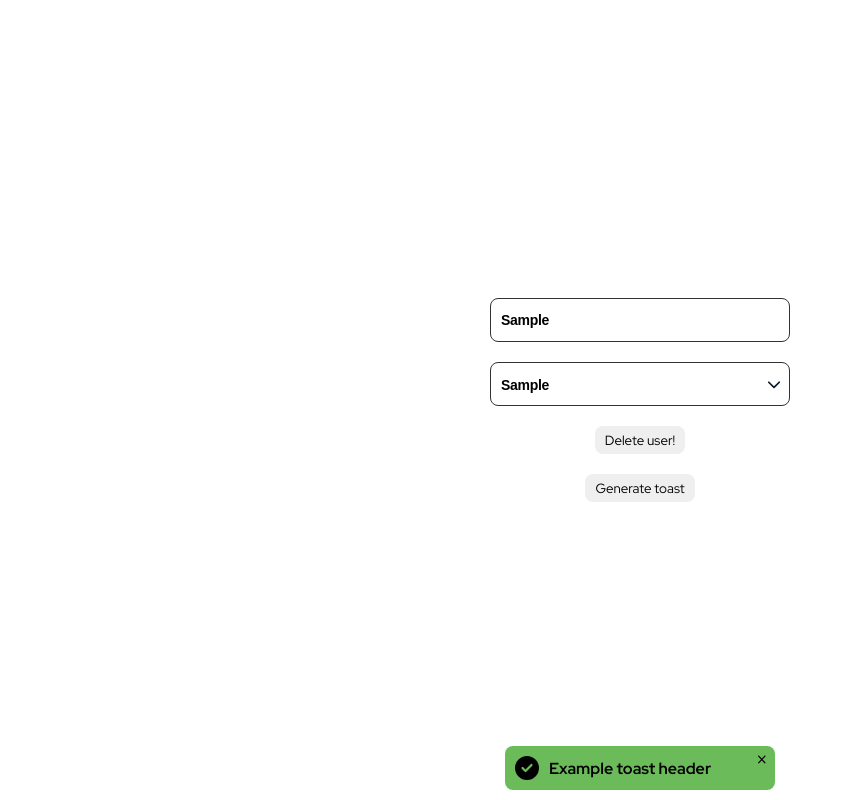
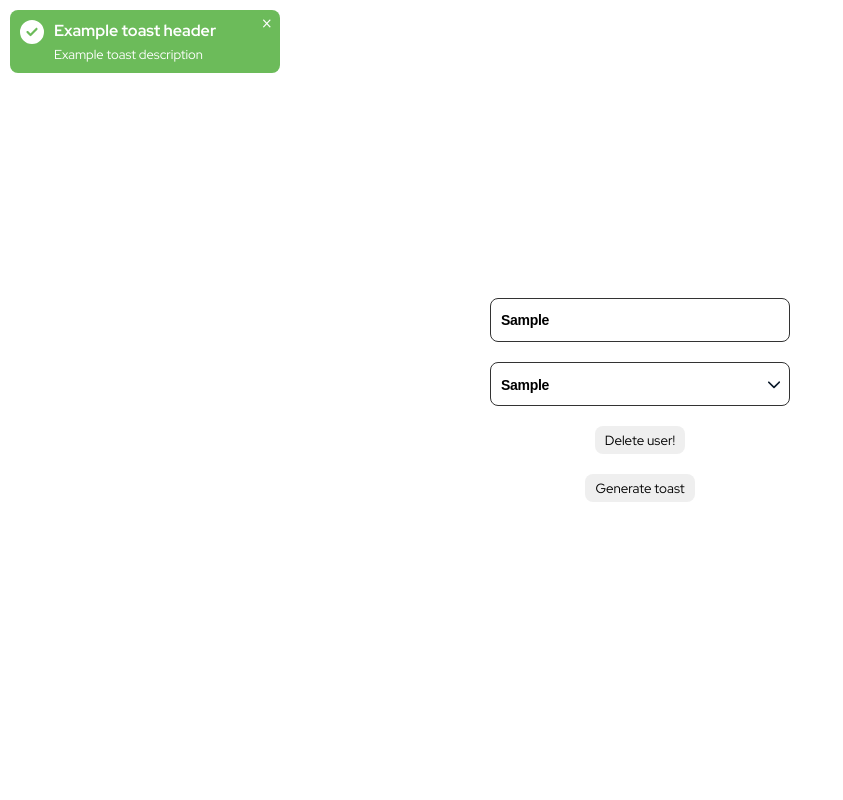
Before and after one commit to rartamosa/React-UI-components, a React (Create React App) app: page / in a window 1280 px wide. Both pictures are taken after typing "Sample", "Sample" into the empty fields and a click on the button "Generate toast". Shown: the whole page, without its empty margins (0-843 px from the left). Built offline with nearby package versions, Linux system fonts and the light colour scheme.

Commit message:
Finalized Toast component

```diff
--- a/src/App.tsx
+++ b/src/App.tsx
@@ -17,6 +17,7 @@ import Dialog from "./components/Dialog/Dialog";
 import { Button } from "./components/Basic Components/Buttons";
 import Toast from "./components/Toast/Toast";
 import useToast from "./components/Toast/useToast";
+import ToastContainer from "./components/Toast/ToastContainer";
 
 const App = () => {
   const [tags, setTags] = useState<string[]>([]);
@@ -82,17 +83,31 @@ const App = () => {
         closeOnOverlayClick={true}
       />
 
+      {/* TOAST */}
       <Button
         buttonProps={{ fontFamily: "Red Hat Display" }}
-        onClick={() => onToastAdd({ toastHeader: "Example toast header" })}
+        onClick={() =>
+          onToastAdd({
+            toastHeader: "Example toast header",
+            // typeOfToast: "warning",
+            toastDescription: "Example toast description",
+            // size: "small",
+            // boxShadow: true,
+            // toastIcon: "circle-chevron-down",
+            // toastBacgroundColor: "pink",
+            // toastFontColor: "black",
+          })
+        }
       >
         Generate toast
       </Button>
-      <Toast
-        toastList={toastList}
-        animationType="slide"
-        onToastRemove={onToastRemove}
-      />
+      <ToastContainer toastsPosition="top-left">
+        <Toast
+          toastList={toastList}
+          animationType="grow"
+          onToastRemove={onToastRemove}
+        />
+      </ToastContainer>
     </>
   );
 };
--- a/src/components/Toast/Toast.tsx
+++ b/src/components/Toast/Toast.tsx
@@ -1,4 +1,3 @@
-import React, { useState, useEffect } from "react";
 import styled, { css } from "styled-components";
 import {
   fas,
@@ -31,19 +30,19 @@ const Toast = ({ toastList, animationType, onToastRemove }: ToastProps) => {
           toastHeader,
           toastDescription,
           toastBacgroundColor,
-          toastFontColor,
+          toastFontColor = toastFontColorHex,
           toastIcon,
           typeOfToast,
-          toastPosition,
+          // toastPosition,
           size,
           boxShadow,
         }) => (
-          <ToastContainer
+          <SingleToast
             key={id}
             toastBacgroundColor={toastBacgroundColor}
             toastFontColor={toastFontColor}
             typeOfToast={typeOfToast}
-            toastPosition={toastPosition}
+            // toastPosition={toastPosition}
             size={size}
             boxShadow={boxShadow}
             animationType={animationType}
@@ -106,7 +105,7 @@ const Toast = ({ toastList, animationType, onToastRemove }: ToastProps) => {
                 </ToastCopy>
               )}
             </ToastDescriptionContainer>
-          </ToastContainer>
+          </SingleToast>
         )
       )}
     </>
@@ -115,24 +114,22 @@ const Toast = ({ toastList, animationType, onToastRemove }: ToastProps) => {
 
 export default Toast;
 
-export const ToastContainer = styled.div<{
+export const SingleToast = styled.div<{
   toastBacgroundColor?: string;
   toastFontColor?: string;
   typeOfToast?: "success" | "error" | "warning" | "info";
-  toastPosition?:
-    | "bottom-center"
-    | "bottom-left"
-    | "bottom-right"
-    | "top-center"
-    | "top-left"
-    | "top-right";
+  // toastPosition?:
+  //   | "bottom-center"
+  //   | "bottom-left"
+  //   | "bottom-right"
+  //   | "top-center"
+  //   | "top-left"
+  //   | "top-right";
   size?: "small" | "medium" | "large";
   boxShadow?: boolean;
   animationType?: "fadein" | "grow" | "slide";
   animation?: string;
 }>`
-  position: absolute;
-  bottom: 0;
   background-color: ${(props) => props.toastBacgroundColor || "#6cbb5a"};
   padding: 10px;
   width: 250px;
@@ -173,41 +170,7 @@ export const ToastContainer = styled.div<{
         ? props.toastBacgroundColor
         : "#00a7db"};
     `}
-${(props) =>
-    props.toastPosition === "bottom-left" &&
-    css`
-      left: 0;
-      margin: 0 0 10px 10px;
-    `}
-${(props) =>
-    props.toastPosition === "bottom-right" &&
-    css`
-      right: 0;
-      margin: 0 10px 10px 0;
-    `}
-${(props) =>
-    props.toastPosition === "top-center" &&
-    css`
-      top: 0;
-      bottom: unset;
-      margin: 10px 0 0 0;
-    `}
-${(props) =>
-    props.toastPosition === "top-left" &&
-    css`
-      top: 0;
-      bottom: unset;
-      left: 0;
-      margin: 10px 0 0 10px;
-    `}
-${(props) =>
-    props.toastPosition === "top-right" &&
-    css`
-      top: 0;
-      bottom: unset;
-      right: 0;
-      margin: 10px 10px 0 0;
-    `}
+
     ${(props) =>
     props.size === "small" &&
     css`
@@ -220,6 +183,24 @@ ${(props) =>
     css`
       width: 350px;
     `}
+
+    @media (max-width: 768px) {
+    width: 150px;
+    font-size: 11px;
+    margin-right: 5px;
+    ${(props) =>
+      props.size === "small" &&
+      css`
+        width: 100px;
+        font-size: 8px;
+      `}
+    ${(props) =>
+      props.size === "large" &&
+      css`
+        width: 200px;
+        font-size: 9px;
+      `}
+  }
 `;
 
 export const ToastDescriptionContainer = styled.div`
--- /dev/null
+++ b/src/components/Toast/ToastContainer.tsx
@@ -0,0 +1,69 @@
+import styled, { css } from "styled-components";
+
+import { ToastContainerProps } from "./ToastProps";
+
+const ToastContainer = ({
+  toastsPosition,
+  children,
+}: ToastContainerProps): JSX.Element => {
+  return (
+    <ToastContainerDiv toastsPosition={toastsPosition}>
+      {children}
+    </ToastContainerDiv>
+  );
+};
+
+export default ToastContainer;
+
+export const ToastContainerDiv = styled.div<{
+  toastsPosition?:
+    | "bottom-center"
+    | "bottom-left"
+    | "bottom-right"
+    | "top-center"
+    | "top-left"
+    | "top-right";
+}>`
+  position: absolute;
+  bottom: 0;
+  width: fit-content;
+  height: fit-content;
+  display: flex;
+  flex-direction: column-reverse;
+
+  ${(props) =>
+    props.toastsPosition === "bottom-left" &&
+    css`
+      left: 0;
+      margin: 0 0 10px 10px;
+    `}
+  ${(props) =>
+    props.toastsPosition === "bottom-right" &&
+    css`
+      right: 0;
+      margin: 0 10px 10px 0;
+    `}
+${(props) =>
+    props.toastsPosition === "top-center" &&
+    css`
+      top: 0;
+      bottom: unset;
+      margin: 10px 0 0 0;
+    `}
+${(props) =>
+    props.toastsPosition === "top-left" &&
+    css`
+      top: 0;
+      bottom: unset;
+      left: 0;
+      margin: 10px 0 0 10px;
+    `}
+${(props) =>
+    props.toastsPosition === "top-right" &&
+    css`
+      top: 0;
+      bottom: unset;
+      right: 0;
+      margin: 10px 10px 0 0;
+    `}
+`;
--- a/src/components/Toast/ToastProps.tsx
+++ b/src/components/Toast/ToastProps.tsx
@@ -1,4 +1,5 @@
 import { IconName } from "@fortawesome/fontawesome-svg-core";
+import { ReactNode } from "react";
 
 export type ToastProps = {
   toastList: SingleToastProps[];
@@ -13,13 +14,6 @@ export type ToastToAdd = {
   toastFontColor?: string;
   toastIcon?: IconName;
   typeOfToast?: "success" | "error" | "warning" | "info";
-  toastPosition?:
-    | "bottom-center"
-    | "bottom-left"
-    | "bottom-right"
-    | "top-center"
-    | "top-left"
-    | "top-right";
   size?: "small" | "medium" | "large";
   boxShadow?: boolean;
 };
@@ -28,4 +22,15 @@ export type SingleToastProps = ToastToAdd & {
   id: string;
 };
 
+export type ToastContainerProps = {
+  toastsPosition?:
+    | "bottom-center"
+    | "bottom-left"
+    | "bottom-right"
+    | "top-center"
+    | "top-left"
+    | "top-right";
+  children: ReactNode;
+};
+
 export const toastFontColorHex = "#fff";
```
